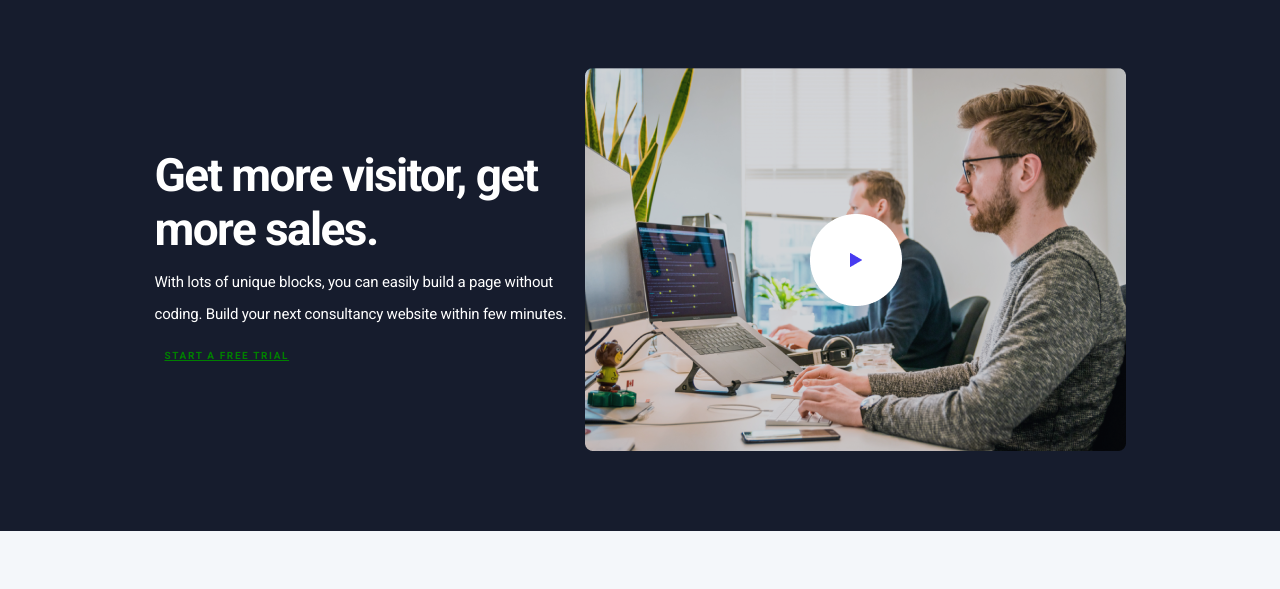
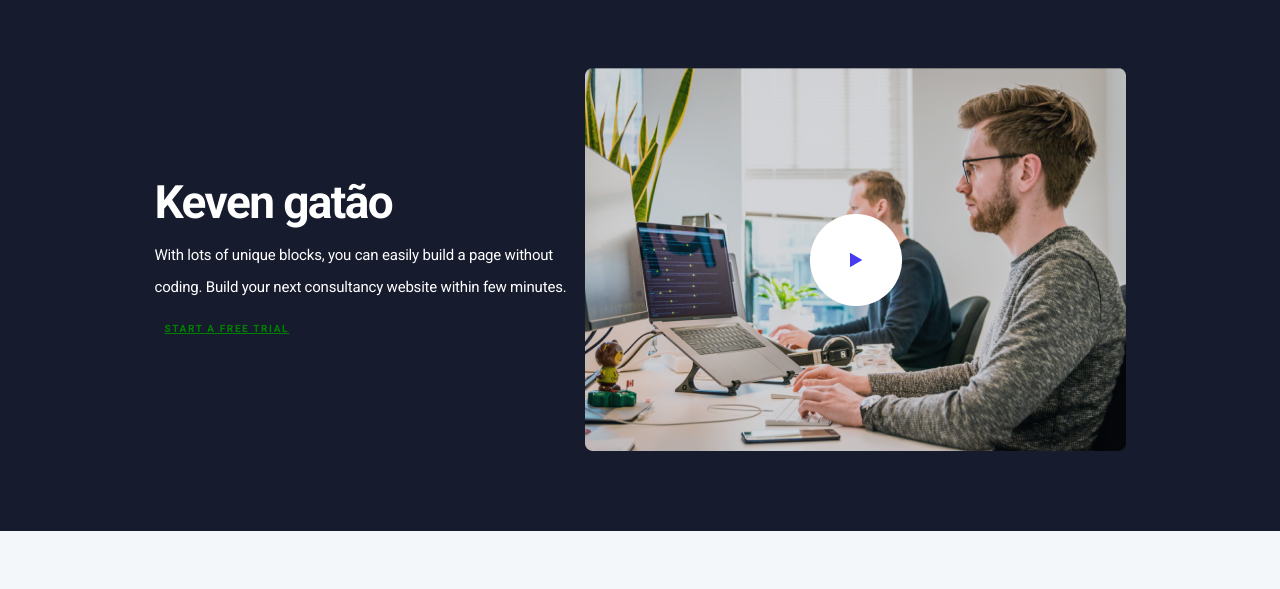
Before and after one commit to gabrielneves72/Landing-page, a plain HTML site: page index.html in a window 1280 px wide. Shown: the part 82-671 px from the top of the page. Drawn offline with Linux system fonts and the light colour scheme.

Commit message:
alteraçao no titulo

```diff
--- a/index.html
+++ b/index.html
@@ -25,7 +25,7 @@
             <div class="section-one">
                 <div class="section-one-info">
                     <div class="cta">
-                        <h2 class="subheadline">Get more visitor, get more sales. </h2>
+                        <h2 class="subheadline">Keven gatão </h2>
                         <p class="descrition">With lots of unique blocks, you can easily build a page without coding. Build your next consultancy website within few minutes.</p>
                         <a href="a" class="link">Start a free trial</a>
                     </div>
```
